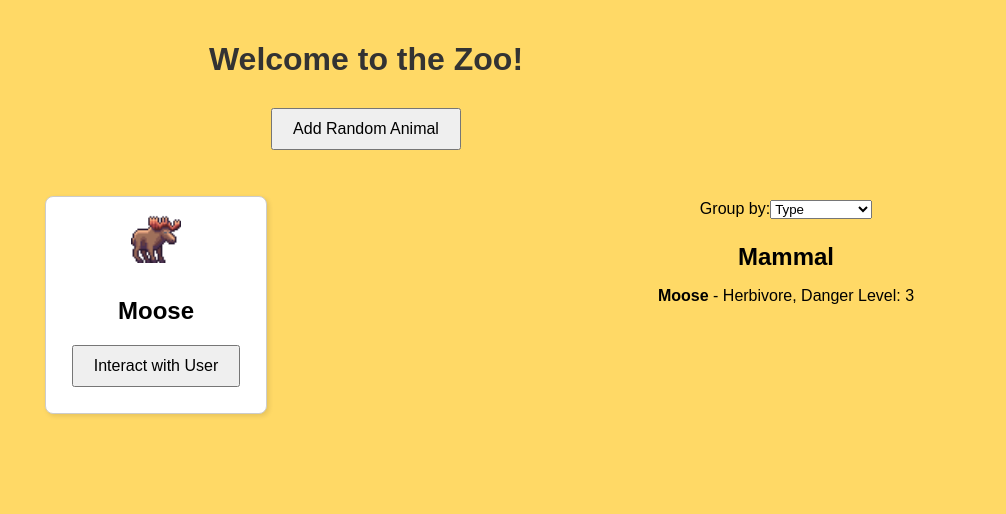
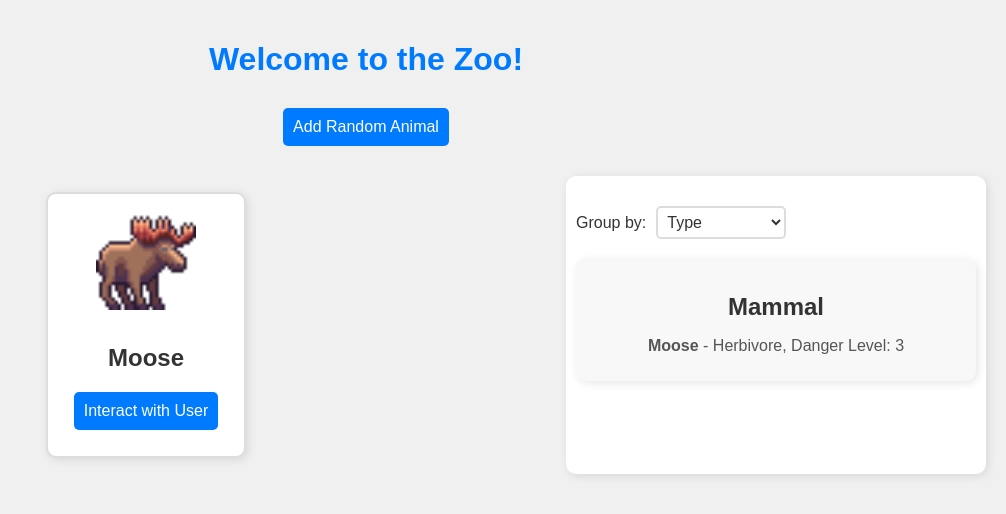
Before and after one commit to vivientje97/zoo-app, a Vue app: page / in a window 1280 px wide. Both pictures are taken after a click on the button "Add Random Animal". Shown: the top 514 px of the page, without its empty margins (274-1280 px from the left). Built offline with nearby package versions, Linux system fonts and the light colour scheme.

Commit message:
Change different css files

```diff
--- a/src/styles/AnimalCard.css
+++ b/src/styles/AnimalCard.css
@@ -1,22 +1,60 @@
 .animal-card {
-	border: 1px solid #ccc;
+	border: 2px solid #ddd;
 	padding: 1em;
 	margin: 1em;
-	border-radius: 8px;
-	box-shadow: 2px 2px 5px rgba(0, 0, 0, 0.1);
+	border-radius: 10px;
+	box-shadow: 2px 2px 10px rgba(0, 0, 0, 0.1);
 	display: flex;
 	flex-direction: column;
 	align-items: center;
+	background-color: #fff;
+	transition: transform 0.2s ease;
+}
+
+.animal-card:hover {
+	transform: translateY(-5px);
 }
 
 .animal-image {
-	width: 50px;
-	height: 50px;
+	width: 100px;
+	height: 100px;
 	object-fit: contain;
 	margin-bottom: 10px;
 }
 
+h3 {
+	font-family: 'Arial', sans-serif;
+	color: #333;
+}
+
+p {
+	font-family: 'Arial', sans-serif;
+	color: #555;
+}
+
+button {
+	background-color: #007BFF;
+	color: white;
+	border: none;
+	padding: 10px;
+	border-radius: 5px;
+	cursor: pointer;
+	font-family: 'Arial', sans-serif;
+}
+
+button:hover {
+	background-color: #0056b3;
+}
+
 .interaction-result {
 	margin-top: 10px;
+	font-family: 'Arial', sans-serif;
+}
+
+.interaction-result.green {
+	color: green;
+}
+
+.interaction-result.red {
 	color: red;
 }
--- a/src/styles/GroupedAnimals.css
+++ b/src/styles/GroupedAnimals.css
@@ -4,15 +4,46 @@
 
 .grouping-selector {
 	margin-bottom: 20px;
+	font-family: 'Arial', sans-serif;
+	display: flex;
+	align-items: center;
+}
+
+.grouping-selector label {
+	margin-right: 10px;
+	font-size: 1rem;
+	color: #333;
+}
+
+.grouping-selector select {
+	font-family: 'Arial', sans-serif;
+	font-size: 1rem;
+	padding: 5px;
+	border: 2px solid #ddd;
+	border-radius: 5px;
+	background-color: #fff;
+	color: #333;
+	outline: none;
+	transition: border-color 0.2s ease;
+}
+
+.grouping-selector select:focus {
+	border-color: #007BFF;
 }
 
 .animal-group {
 	margin-bottom: 20px;
+	background-color: #f8f8f8;
+	padding: 10px;
+	border-radius: 10px;
+	box-shadow: 2px 2px 10px rgba(0, 0, 0, 0.1);
 }
 
 h3 {
 	font-size: 1.5rem;
 	margin-bottom: 10px;
+	color: #333;
+	font-family: 'Arial', sans-serif;
 }
 
 ul {
@@ -23,4 +54,6 @@ ul {
 li {
 	margin-bottom: 5px;
 	font-size: 1rem;
+	color: #555;
+	font-family: 'Arial', sans-serif;
 }
--- a/src/styles/Zoo.css
+++ b/src/styles/Zoo.css
@@ -1,6 +1,6 @@
 .zoo {
 	text-align: center;
-	background-color: #ffd966;
+	background-color: #f0f0f0;
 	padding: 20px;
 	min-height: 100vh;
 	display: flex;
@@ -11,7 +11,8 @@
 .title {
 	font-size: 2rem;
 	margin-bottom: 20px;
-	color: #333;
+	color: #007BFF;
+	font-family: 'Arial', sans-serif;
 }
 
 .zoo-container {
@@ -34,4 +35,8 @@
 .grouped-animals-container {
 	flex: 1;
 	max-width: 400px;
+	background-color: #fff;
+	padding: 10px;
+	border-radius: 10px;
+	box-shadow: 2px 2px 10px rgba(0, 0, 0, 0.1);
 }
```
